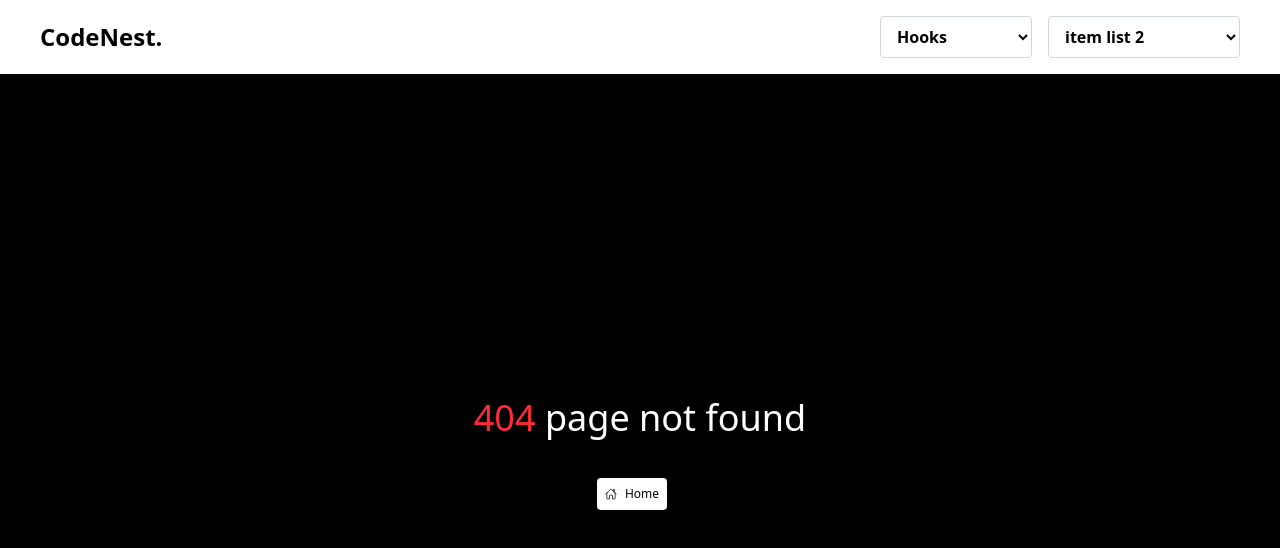
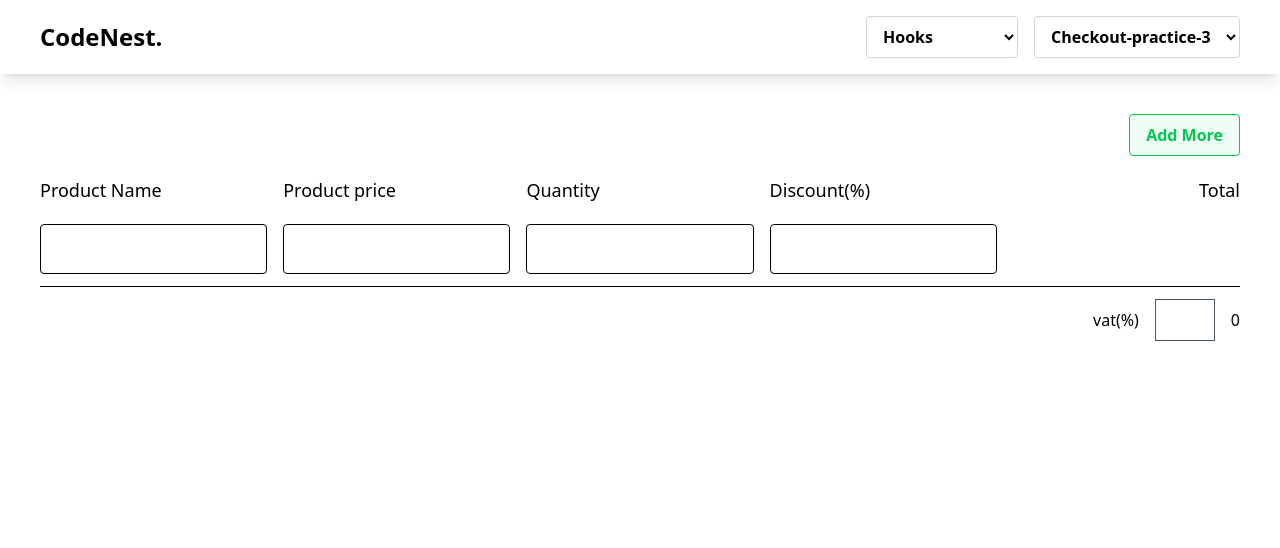
Before and after one commit to rakibul12212/learn-hooks, a Next.js app: page /Pages/Checkout-practice-3 in a window 1280 px wide. Before the commit this address had no page. Shown: the top 548 px of the page. Built offline with nearby package versions, Linux system fonts and the light colour scheme.

Commit message:
practice

```diff
--- /dev/null
+++ b/src/app/Pages/Checkout-practice-3/page.jsx
@@ -0,0 +1,136 @@
+"use client";
+import React, { useState } from "react";
+
+const page = () => {
+  const [inputs, setInputs] = useState([
+    { name: "", price: 0, quantity: 0, discount: 0, total: 0 },
+  ]);
+  const [total, setTotal] = useState(0);
+  const [vat, setVat] = useState(0);
+
+  const handleName = (event, index) => {
+    let Product = inputs;
+    Product[index].name = event.target.value;
+    setInputs(Product);
+  };
+  const handlePrice = (event, index) => {
+    let Product = inputs;
+    Product[index].price = event.target.value;
+    setInputs(Product);
+    handleTotal(index);
+  };
+  const handleQuantity = (event, index) => {
+    let Product = inputs;
+    Product[index].quantity = event.target.value;
+    setInputs(Product);
+    handleTotal(index);
+  };
+  const handleDiscount = (event, index) => {
+    let Product = inputs;
+    Product[index].discount = event.target.value;
+    setInputs(Product);
+    handleTotal(index);
+  };
+
+  const handleTotal = (index) => {
+    let Product = inputs;
+    let Price = Product[index].price;
+    let Quantity = Product[index].quantity;
+    let Discount = Product[index].discount;
+    let discountAmount = (Price * Quantity * Discount) / 100;
+    const Total = Price * Quantity - discountAmount;
+    console.log("total amount" + Total);
+    setInputs(Product);
+    setTotal((prev) => ({ ...prev, [index]: Total }));
+  };
+
+  const handleVat = (value) => {
+
+    const vatAmount = value;
+    const totalVat = vatAmount / 100;
+    console.log("vat" + totalVat);
+    setVat(totalVat);
+
+
+  };
+  console.log(vat);
+
+  const handleAddBtn = () => {
+    setInputs([
+      ...inputs,
+      {
+        name: "",
+        price: 0,
+        quantity: 0,
+        discount: 0,
+        total: 0,
+      },
+    ]);
+  };
+
+  return (
+    <div className="p-10">
+      <div className="text-right pb-5">
+        <button
+          className="px-4 py-2 border-1 rounded max-w-[200px] font-semibold bg-green-50 border-green-500 text-green-500 hover:bg-green-900 hover:text-white"
+          onClick={handleAddBtn}
+        >
+          Add More
+        </button>
+      </div>
+      <div className="grid grid-cols-5 gap-x-4 text-lg font-medium pb-2">
+        <p>Product Name</p>
+        <p>Product price</p>
+        <p>Quantity</p>
+        <p>Discount(%)</p>
+        <p className="text-right">Total</p>
+      </div>
+      {inputs.map((data, index) => (
+        <div className="grid grid-cols-5 gap-x-4 py-3" key={index}>
+          <input
+            type="text"
+            name="name"
+            onChange={(e) => handleName(e, index)}
+            className="px-4 py-3 border-1 rounded w-full"
+          />
+          <input
+            type="number"
+            name="price"
+            onChange={(e) => handlePrice(e, index)}
+            className="px-4 py-3 border-1 rounded w-full"
+          />
+
+          <input
+            type="number"
+            name="quantity"
+            onChange={(e) => handleQuantity(e, index)}
+            className="px-4 py-3 border-1 rounded w-full"
+          />
+          <input
+            type="number"
+            name="discount"
+            onChange={(e) => handleDiscount(e, index)}
+            className="px-4 py-3 border-1 rounded w-full"
+          />
+          <p className="py-3 w-full text-right font-semibold text-lg">
+            {total[index]}
+          </p>
+        </div>
+      ))}
+      <div className="flex gap-x-4 items-center justify-end border-t-1 pt-3">
+        <p>vat(%)</p>
+        <input
+          type="number"
+          name="vat"
+          onChange={(e) => {
+            handleVat(e.target.value);
+          }}
+          className="border-1 border-gray-600 p-2 w-[60px] "
+        />
+        <p>{vat}</p>
+      </div>
+    </div>
+  );
+};
+
+export default page;
--- a/src/component/Shared/Header.jsx
+++ b/src/component/Shared/Header.jsx
@@ -16,6 +16,7 @@ const navLinks = [
   { href: "/Pages/Event", label: "Event" },
   { href: "/Pages/Checkout", label: "Checkout" },
   { href: "/Pages/Checkout-practice", label: "Checkout-practice" },
+  { href: "/Pages/Checkout-practice-3", label: "Checkout-practice-3" },
 ];
 
 const Header = () => {
```
Also changed, not shown: src/app/Pages/Checkout-practice/page.jsx (+1 -6 lines).
